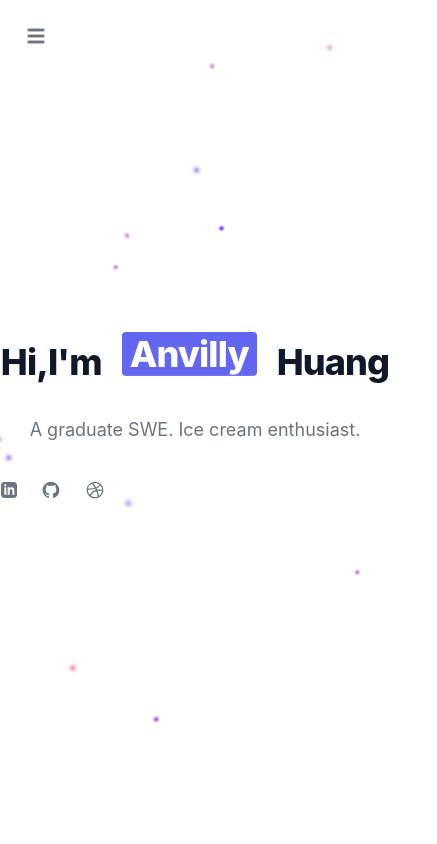
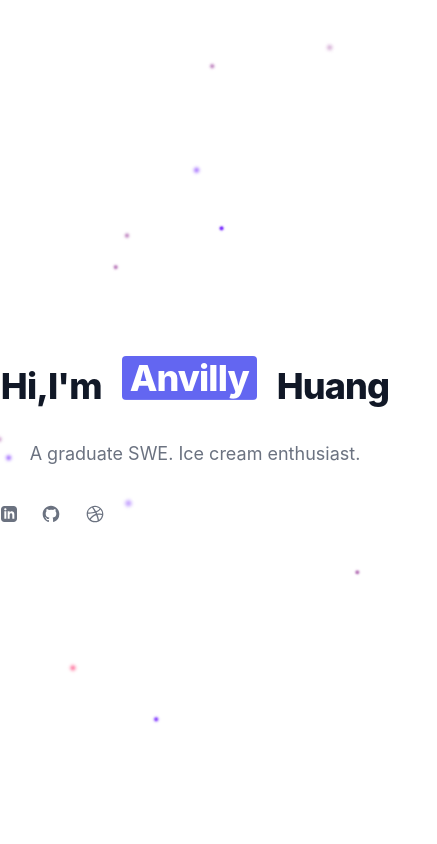
Before and after one commit to zhua633/my-website-v2, a React (Create React App) app in the folder frontend/: page / in a window 390 px wide. Shown: the top 844 px of the page, 437 px wide, since content can reach past the window. Built offline with nearby package versions, Linux system fonts and the light colour scheme.

Commit message:
Navbar tweaks

```diff
--- a/frontend/src/App.js
+++ b/frontend/src/App.js
@@ -6,6 +6,7 @@ import Timeline from "./Components/Timeline";
 import Background from "./Components/Helpers/particles";
 import FadeinSection from "./Components/Helpers/FadeinSection";
 import Navbar from "./Components/Navbar";
+import './index.css'
 
 function App() {
   return (
@@ -26,7 +27,6 @@ function App() {
         </div>
       </FadeinSection>
       <Footer />
-      <Navbar />
     </div>
   );
 }
--- a/frontend/src/Components/Helpers/FadeinSection/index.css
+++ b/frontend/src/Components/Helpers/FadeinSection/index.css
@@ -7,7 +7,7 @@ section {
     opacity: 0;
     transform: translate(0, 50%);
     visibility: hidden;
-    transition: opacity 300ms ease-out, transform 300ms ease-out;
+    transition: opacity 500ms ease-out, transform 500ms ease-out;
     will-change: opacity, visibility;
 }
 
--- a/frontend/src/Components/Helpers/FadeinSection/index.jsx
+++ b/frontend/src/Components/Helpers/FadeinSection/index.jsx
@@ -1,5 +1,5 @@
 import React from 'react';
-
+import './index.css';
 const FadeInSection = ({
   children,
 }) => {
--- a/frontend/src/Components/Navbar/index.jsx
+++ b/frontend/src/Components/Navbar/index.jsx
@@ -2,34 +2,10 @@ import AnchorLink from "react-anchor-link-smooth-scroll";
 import Timeline from "../Timeline/index";
 function Navbar() {
   return (
-    <nav class="dark:bg-gray-900 fixed w-full z-20 top-0 left-0 dark:border-gray-600">
-      <div class="max-w-screen-xl flex flex-wrap items-center justify-between mx-auto p-4">
-        <div class="flex md:order-2">
-          <button
-            data-collapse-toggle="navbar-sticky"
-            type="button"
-            class="inline-flex items-center p-2 text-sm text-gray-500 rounded-lg md:hidden hover:bg-gray-100 focus:outline-none focus:ring-2 focus:ring-gray-200 dark:text-gray-400 dark:hover:bg-gray-700 dark:focus:ring-gray-600"
-            aria-controls="navbar-sticky"
-            aria-expanded="false"
-          >
-            <span class="sr-only">Open main menu</span>
-            <svg
-              class="w-6 h-6"
-              aria-hidden="true"
-              fill="currentColor"
-              viewBox="0 0 20 20"
-              xmlns="http://www.w3.org/2000/svg"
-            >
-              <path
-                fill-rule="evenodd"
-                d="M3 5a1 1 0 011-1h12a1 1 0 110 2H4a1 1 0 01-1-1zM3 10a1 1 0 011-1h12a1 1 0 110 2H4a1 1 0 01-1-1zM3 15a1 1 0 011-1h12a1 1 0 110 2H4a1 1 0 01-1-1z"
-                clip-rule="evenodd"
-              ></path>
-            </svg>
-          </button>
-        </div>
+    <nav class="relative w-full z-20 top-0 left-0">
+      <div class="max-w-screen-xl flex flex-wrap items-center justify-normal mx-auto mt-6 ml-10">
         <div
-          class="items-center justify-between hidden w-full md:flex md:w-auto md:order-1"
+          class="items-center justify-normal hidden h-full md:flex md:w-auto md:order-1"
           id="navbar-sticky"
         >
           <ul class="flex flex-col p-4 md:p-0 mt-4 font-medium border border-gray-100 rounded-lg bg-gray-50 md:flex-row md:space-x-8 md:mt-0 md:border-0 md:bg-white dark:bg-gray-800 md:dark:bg-gray-900 dark:border-gray-700">
```
